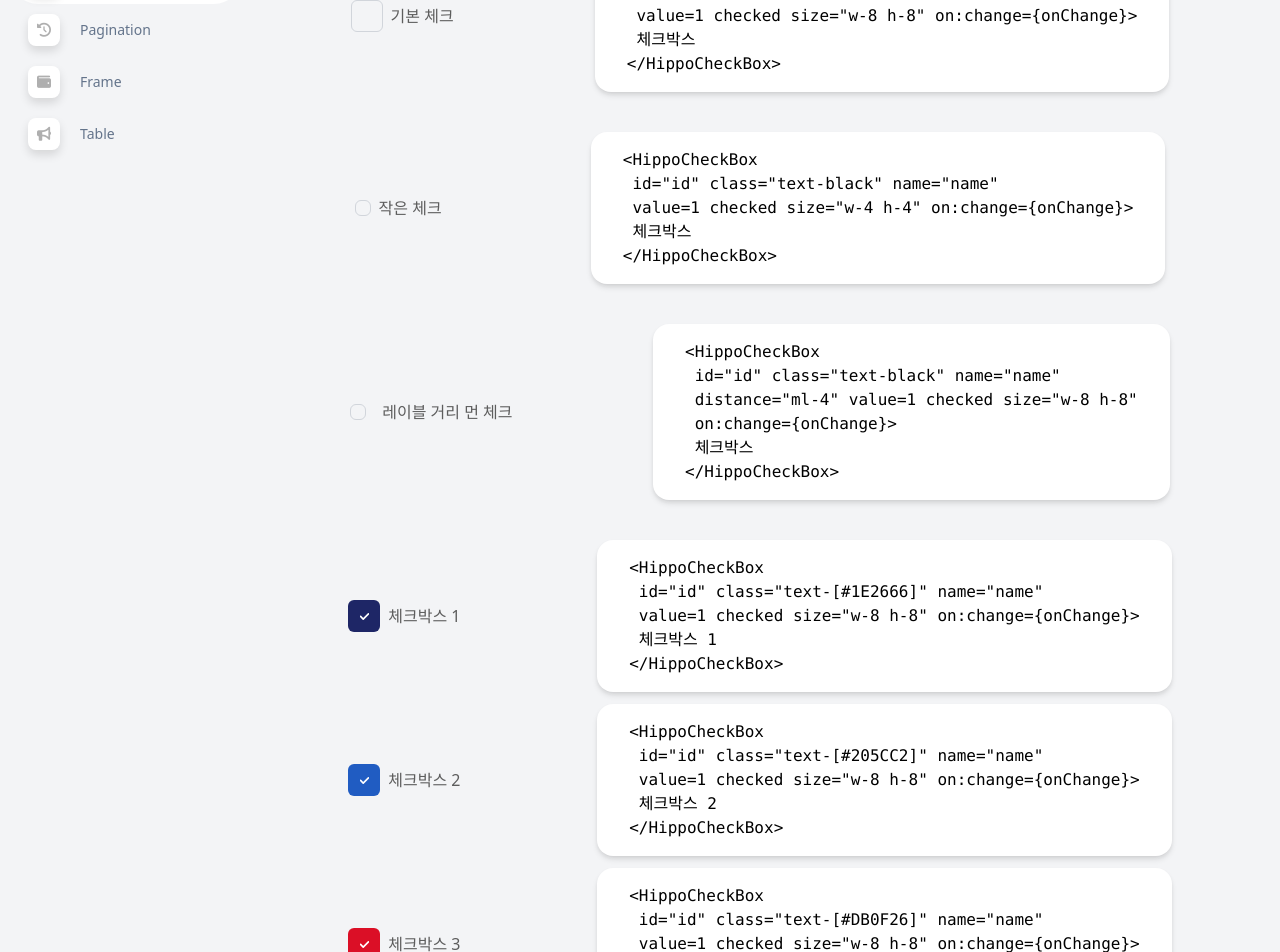
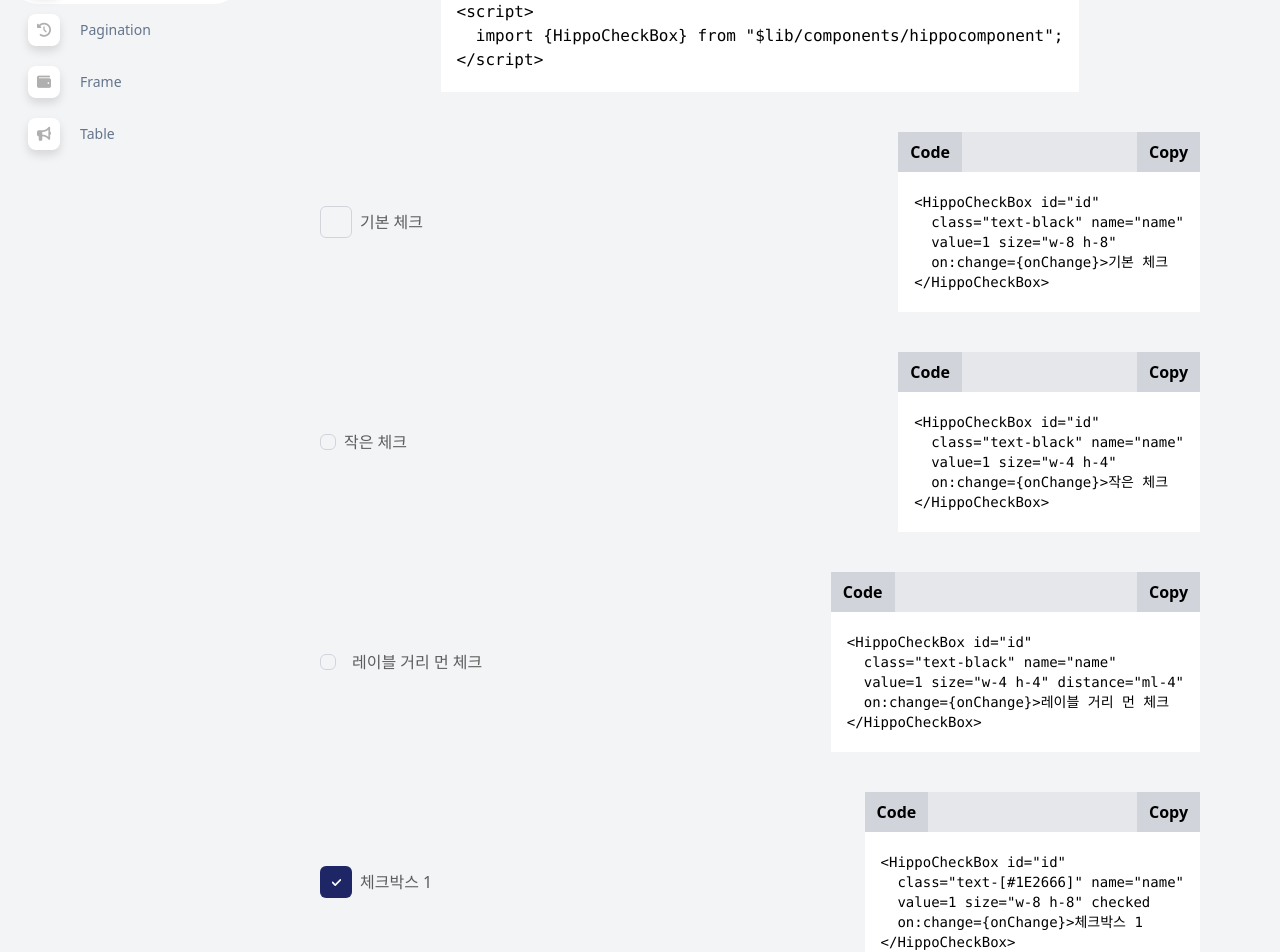
Before and after one commit to hippotnc-skku/template, a SvelteKit app: page /checkbox in a window 1280 px wide. Shown: the part 280-1232 px from the top of the page. Built offline with nearby package versions, Linux system fonts and the light colour scheme.

Commit message:
code copy 적용중

```diff
--- a/src/routes/button/+layout.svelte
+++ b/src/routes/button/+layout.svelte
@@ -3,6 +3,6 @@
 </script>
 
 
-<div class="max-w-[2000px] mx-auto">
+<div class="max-w-[2000px] mx-auto px-10">
   <slot/>
 </div>
--- a/src/routes/button/+page.svelte
+++ b/src/routes/button/+page.svelte
@@ -2,6 +2,8 @@
 	import HippoWhiteFrame from "$lib/components/hippocomponent/HippoWhiteFrame.svelte";
   import {HippoButton} from "$lib/components/hippocomponent";
 	import { notifications } from "$lib/components/notification/notifications";
+	import A from "$lib/components/helpers/typography/A.svelte";
+	import { onDestroy } from "svelte";
 
 
   const buttonCode = [
@@ -26,10 +28,18 @@
      ['bg-[#DEDEDE]', 'black']
    ]
 
-   buttonCode.forEach((c,i) => c.push(`<HippoButton\n class="${c[0]} rounded-lg text-${c[1]} px-3 py-2"\n on:click={clicked}>\n 버튼 ${i+1} \n</HippoButton>`))
+  //  buttonCode.forEach((c,i) => c.push(`<HippoButton\n class="${c[0]} rounded-lg text-${c[1]} px-3 py-2"\n on:click={clicked}>\n 버튼 ${i+1} \n</HippoButton>`))
+  buttonCode.forEach((c,i) => c.push(`<code>&ltHippoButton class="black rounded-lg text-black px-3 py-2"&gt</code><code>버튼</code><code>&ltHippoButton/&gt</code>`))
 
   function clicked() {
     notifications.success('클릭 됐습니다.', 1000)
+  }
+
+  function copyCode(id){
+    let text = document.getElementById(id).innerText
+    window.navigator.clipboard.writeText(text).then(() => {
+      notifications.success('복사되었습니다.', 1000)
+    })
   }
 
 </script>
@@ -45,16 +55,36 @@
   </HippoWhiteFrame>
 </div>
 
+<div class="flex flex-col items-center mt-10">
+  <div>
+    <div class="flex justify-between bg-gray-200 font-semibold">
+      <div class="bg-gray-300 py-2 px-3">Code</div>
+      <button class="bg-gray-300 p-2 px-3 hover:text-red-400" on:click={() => copyCode("script")}>Copy</button>
+    </div>
+    <div class="py-5 px-4 bg-white">
+      <pre id="script"><code>&ltscript&gt</code>
+    <code>import &#123HippoButton&#125 from "$lib/components/hippocomponent";</code>
+<code>&lt/script&gt</code></pre>
+      </div>
+  </div>
+</div>
 
-<div class="space-y-3 mt-10">
+<div class="space-y-10 mt-10">
     {#each buttonCode as bc, i}
-      <div class="flex items-center justify-around">
-        <HippoButton style="background-color: {bc[0]}" class="{bc[0]} rounded-lg text-{bc[1]} px-3 py-2" on:click={clicked}>버튼 {i+1}</HippoButton>
-        <HippoWhiteFrame class="px-8 py-4">
-        <main>
-          <pre class="2xl:text-xl">{bc[2]}</pre>
-        </main>
-        </HippoWhiteFrame>
+      <div class="flex items-center justify-between">
+        <HippoButton style="background-color: {bc[0]}" class="{bc[0]} text-{bc[1]} px-3 py-2" on:click={clicked}>버튼 {i+1}</HippoButton>
+
+        <div>
+          <div class="flex justify-between bg-gray-200 font-semibold">
+            <div class="bg-gray-300 py-2 px-3">Code</div>
+            <button class="bg-gray-300 p-2 px-3 hover:text-red-400" on:click={() => copyCode(`button${i+1}`)}>Copy</button>
+          </div>
+          <div class="py-5 px-4 bg-white">
+            <pre id="button{i+1}" class="text-sm"><code>&ltHippoButton class="{bc[0]} text-{bc[1]} px-3 py-2"
+  on:click=&#123clicked&#125&gt</code><code>버튼</code>
+<code>&lt/HippoButton&gt</code></pre>
+            </div>
+        </div>
       </div>
     {/each}
 </div>
--- a/src/routes/checkbox/+layout.svelte
+++ b/src/routes/checkbox/+layout.svelte
@@ -3,6 +3,6 @@
 </script>
 
 
-<div class="max-w-[2000px] mx-auto">
+<div class="max-w-[2000px] mx-auto px-10">
   <slot/>
 </div>
--- a/src/routes/checkbox/+page.svelte
+++ b/src/routes/checkbox/+page.svelte
@@ -34,6 +34,12 @@
 
     const farDistance = `<HippoCheckBox\n id="id" class="text-black" name="name"\n distance="ml-4" value=1 checked size="w-8 h-8"\n on:change={onChange}>\n 체크박스 \n</HippoCheckBox>`
 
+    function copyCode(id){
+    let text = document.getElementById(id).innerText
+    window.navigator.clipboard.writeText(text).then(() => {
+      notifications.success('복사되었습니다.', 1000)
+    })
+  }
 
 </script>
 
@@ -47,9 +53,23 @@
     </div>
   </HippoWhiteFrame>
 
+<div class="flex flex-col items-center mt-10">
+    <div>
+      <div class="flex justify-between bg-gray-200 font-semibold">
+        <div class="bg-gray-300 py-2 px-3">Code</div>
+        <button class="bg-gray-300 p-2 px-3 hover:text-red-400" on:click={() => copyCode("script")}>Copy</button>
+      </div>
+    <div class="py-5 px-4 bg-white">
+        <pre id="script"><code>&ltscript&gt</code>
+  <code>import &#123HippoCheckBox&#125 from "$lib/components/hippocomponent";</code>
+<code>&lt/script&gt</code></pre>
+      </div>
+  </div>
+</div>
+
 
   <div class="space-y-3 mt-10">
-    <div class="flex items-center justify-around">
+    <div class="flex items-center justify-between">
       <HippoCheckBox
         class="text-black"
         id="id"
@@ -59,16 +79,25 @@
         on:change={onChange}
         >기본 체크
       </HippoCheckBox>
-      <HippoWhiteFrame class="px-8 py-4">
-        <main>
-          <pre class="2xl:text-xl">{unchecked}</pre>
-        </main>
-      </HippoWhiteFrame>
+      <div>
+        <div class="flex justify-between bg-gray-200 font-semibold">
+          <div class="bg-gray-300 py-2 px-3">Code</div>
+          <button class="bg-gray-300 p-2 px-3 hover:text-red-400" on:click={() => copyCode("bigcheckbox")}>Copy</button>
+        </div>
+        <div class="py-5 px-4 bg-white">
+          <pre id="bigcheckbox" class="text-sm"><code>&ltHippoCheckBox id="id"
+  class="text-black" name="name"
+  value=1 size="w-8 h-8"
+  on:change=&#123onChange&#125&gt</code><code>기본 체크</code>
+<code>&lt/HippoCheckBox&gt</code></pre>
+          </div>
+      </div>
     </div>
   </div>
 
+
   <div class="space-y-3 mt-10">
-    <div class="flex items-center justify-around">
+    <div class="flex items-center justify-between">
       <HippoCheckBox
         class="text-black"
         id="id"
@@ -78,16 +107,24 @@
         on:change={onChange}
         >작은 체크
       </HippoCheckBox>
-      <HippoWhiteFrame class="px-8 py-4">
-        <main>
-          <pre class="2xl:text-xl">{small}</pre>
-        </main>
-      </HippoWhiteFrame>
+      <div>
+        <div class="flex justify-between bg-gray-200 font-semibold">
+          <div class="bg-gray-300 py-2 px-3">Code</div>
+          <button class="bg-gray-300 p-2 px-3 hover:text-red-400" on:click={() => copyCode("smallcheckbox")}>Copy</button>
+        </div>
+        <div class="py-5 px-4 bg-white">
+          <pre id="smallcheckbox" class="text-sm"><code>&ltHippoCheckBox id="id"
+  class="text-black" name="name"
+  value=1 size="w-4 h-4"
+  on:change=&#123onChange&#125&gt</code><code>작은 체크</code>
+<code>&lt/HippoCheckBox&gt</code></pre>
+          </div>
+      </div>
     </div>
   </div>
 
   <div class="space-y-3 mt-10">
-    <div class="flex items-center justify-around">
+    <div class="flex items-center justify-between">
       <HippoCheckBox
         class="text-black"
         id="id"
@@ -98,17 +135,26 @@
         on:change={onChange}
         >레이블 거리 먼 체크
       </HippoCheckBox>
-      <HippoWhiteFrame class="px-8 py-4">
-        <main>
-          <pre class="2xl:text-xl">{farDistance}</pre>
-        </main>
-      </HippoWhiteFrame>
+      <div>
+        <div class="flex justify-between bg-gray-200 font-semibold">
+          <div class="bg-gray-300 py-2 px-3">Code</div>
+          <button class="bg-gray-300 p-2 px-3 hover:text-red-400" on:click={() => copyCode("farcheckbox")}>Copy</button>
+        </div>
+        <div class="py-5 px-4 bg-white">
+          <pre id="farcheckbox" class="text-sm"><code>&ltHippoCheckBox id="id"
+  class="text-black" name="name"
+  value=1 size="w-4 h-4" distance="ml-4"
+  on:change=&#123onChange&#125&gt</code><code>레이블 거리 먼 체크</code>
+<code>&lt/HippoCheckBox&gt</code></pre>
+          </div>
+      </div>
     </div>
   </div>
 
-  <div class="space-y-3 mt-10">
+
+  <div class="space-y-10 mt-10">
       {#each checkboxCode as cb, i}
-        <div class="flex items-center justify-around">
+        <div class="flex items-center justify-between">
           <HippoCheckBox
             class={cb[0]}
             id="id"
@@ -119,11 +165,19 @@
             on:change={onChange}
             >체크박스 {i+1}
           </HippoCheckBox>
-          <HippoWhiteFrame class="px-8 py-4">
-          <main>
-            <pre class="2xl:text-xl">{cb[2]}</pre>
-          </main>
-          </HippoWhiteFrame>
+          <div>
+            <div class="flex justify-between bg-gray-200 font-semibold">
+              <div class="bg-gray-300 py-2 px-3">Code</div>
+              <button class="bg-gray-300 p-2 px-3 hover:text-red-400" on:click={() => copyCode(`checkbox${i+1}`)}>Copy</button>
+            </div>
+            <div class="py-5 px-4 bg-white">
+              <pre id="checkbox{i+1}" class="text-sm"><code>&ltHippoCheckBox id="id"
+  class="{cb[0]}" name="name"
+  value=1 size="w-8 h-8" checked
+  on:change=&#123onChange&#125&gt</code><code>체크박스 {i+1}</code>
+<code>&lt/HippoCheckBox&gt</code></pre>
+              </div>
+          </div>
         </div>
       {/each}
   </div>
--- a/src/routes/frame/+layout.svelte
+++ b/src/routes/frame/+layout.svelte
@@ -3,6 +3,6 @@
 </script>
 
 
-<div class="max-w-[2000px] mx-auto">
+<div class="max-w-[2000px] mx-auto px-10">
   <slot/>
 </div>
--- a/src/routes/input/+layout.svelte
+++ b/src/routes/input/+layout.svelte
@@ -3,6 +3,6 @@
 </script>
 
 
-<div class="max-w-[2000px] mx-auto">
+<div class="max-w-[2000px] mx-auto px-10">
   <slot/>
 </div>
--- a/src/routes/pagination/+layout.svelte
+++ b/src/routes/pagination/+layout.svelte
@@ -3,6 +3,6 @@
 </script>
 
 
-<div class="max-w-[2000px] mx-auto">
+<div class="max-w-[2000px] mx-auto px-10">
   <slot/>
 </div>
--- a/src/routes/select/+layout.svelte
+++ b/src/routes/select/+layout.svelte
@@ -3,6 +3,6 @@
 </script>
 
 
-<div class="max-w-[2000px] mx-auto">
+<div class="max-w-[2000px] mx-auto px-10">
   <slot/>
 </div>
--- a/src/routes/select/+page.svelte
+++ b/src/routes/select/+page.svelte
@@ -63,6 +63,13 @@
       {name: 'tenth', value : 10},
     ]
 
+    function copyCode(id){
+    let text = document.getElementById(id).innerText
+    window.navigator.clipboard.writeText(text).then(() => {
+      notifications.success('복사되었습니다.', 1000)
+    })
+  }
+
 </script>
 
 <div class="flex justify-center">
@@ -74,6 +81,20 @@
       그 이외에 id나 type를 넣으시면 적용이됩니다.(ex: type = "submit", id="id")
     </div>
   </HippoWhiteFrame>
+</div>
+
+<div class="flex flex-col items-center mt-10">
+  <div>
+    <div class="flex justify-between bg-gray-200 font-semibold">
+      <div class="bg-gray-300 py-2 px-3">Code</div>
+      <button class="bg-gray-300 p-2 px-3 hover:text-red-400" on:click={() => copyCode("script")}>Copy</button>
+    </div>
+    <div class="py-5 px-4 bg-white">
+      <pre id="script"><code>&ltscript&gt</code>
+    <code>import &#123HippoSelect&#125 from "$lib/components/hippocomponent";</code>
+<code>&lt/script&gt</code></pre>
+      </div>
+  </div>
 </div>
 
 
@@ -88,13 +109,25 @@
         {/each}
       </HippoSelect>
     </div>
-    <HippoWhiteFrame class="px-8 py-4">
-      <main>
-        <pre class="2xl:text-xl">{longSelect}</pre>
-      </main>
-    </HippoWhiteFrame>
+    <div>
+      <div class="flex justify-between bg-gray-200 font-semibold">
+        <div class="bg-gray-300 py-2 px-3">Code</div>
+        <button class="bg-gray-300 p-2 px-3 hover:text-red-400" on:click={() => copyCode(`button`)}>Copy</button>
+      </div>
+      <div class="py-5 px-4 bg-white">
+        <pre id="button" class="text-sm"><code>&ltHippoSelect class="w-96 text-gray-900 border-gray-300"
+  on:change=&#123(e) => onChange(e)&#125&gt</code>
+  <code>&ltoption disabled selected&gt숫자를 선택하세요.&lt/option&gt</code>
+  <code>&#123#each options as option&#125</code>
+    <code>&ltoption value=&#123option.value&#125&gt&#123option.name&#125&lt/option&gt</code>
+  <code>&#123/each&#125</code>
+<code>&lt/HippoSelect&gt</code></pre>
+        </div>
+    </div>
   </div>
 </div>
+
+
 
 <div class="space-y-3 mt-10 px-10">
   <div class="flex items-center justify-between">
--- a/src/routes/table/+layout.svelte
+++ b/src/routes/table/+layout.svelte
@@ -3,6 +3,6 @@
 </script>
 
 
-<div class="max-w-[2000px] mx-auto">
+<div class="max-w-[2000px] mx-auto px-10">
   <slot/>
 </div>
```
